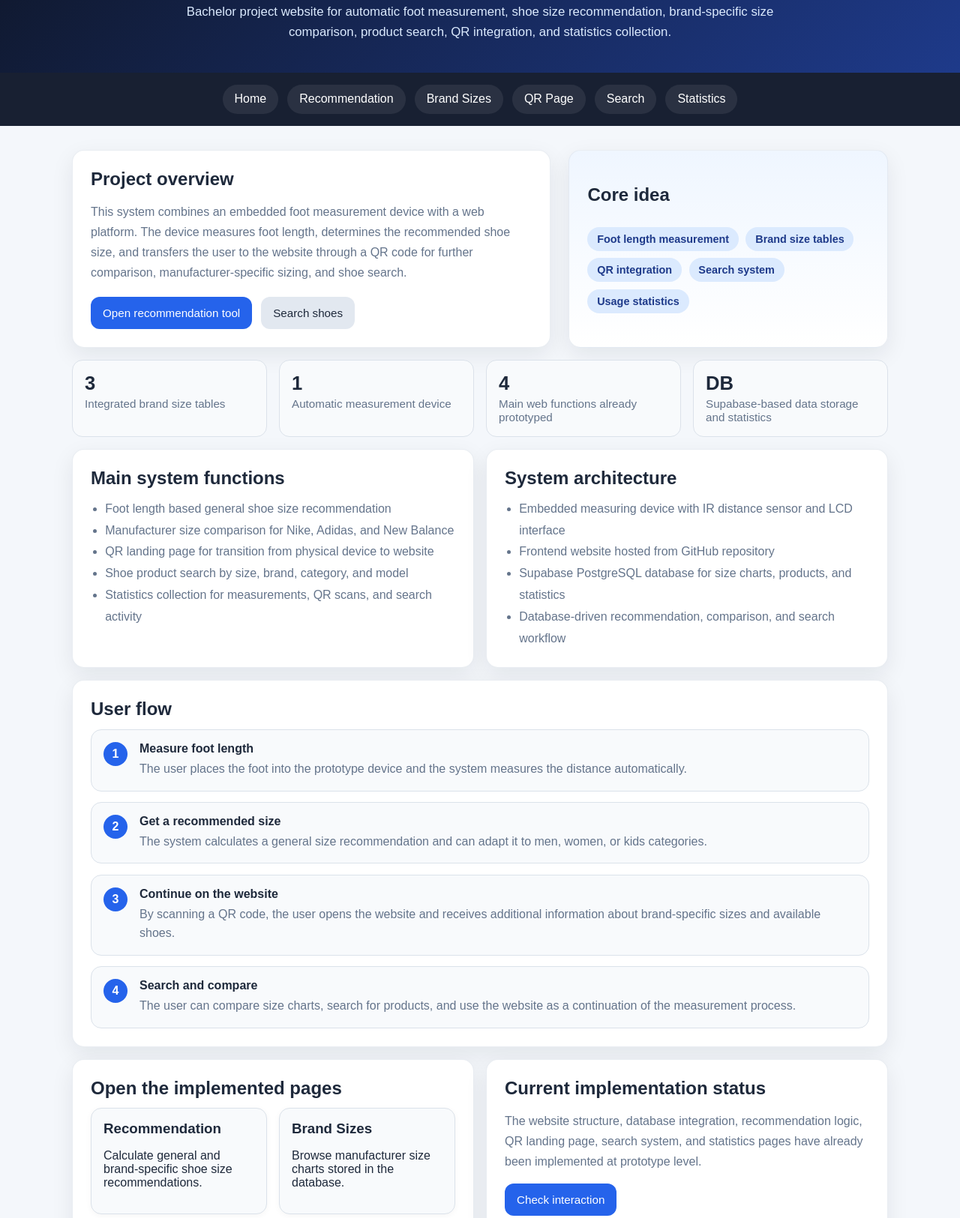
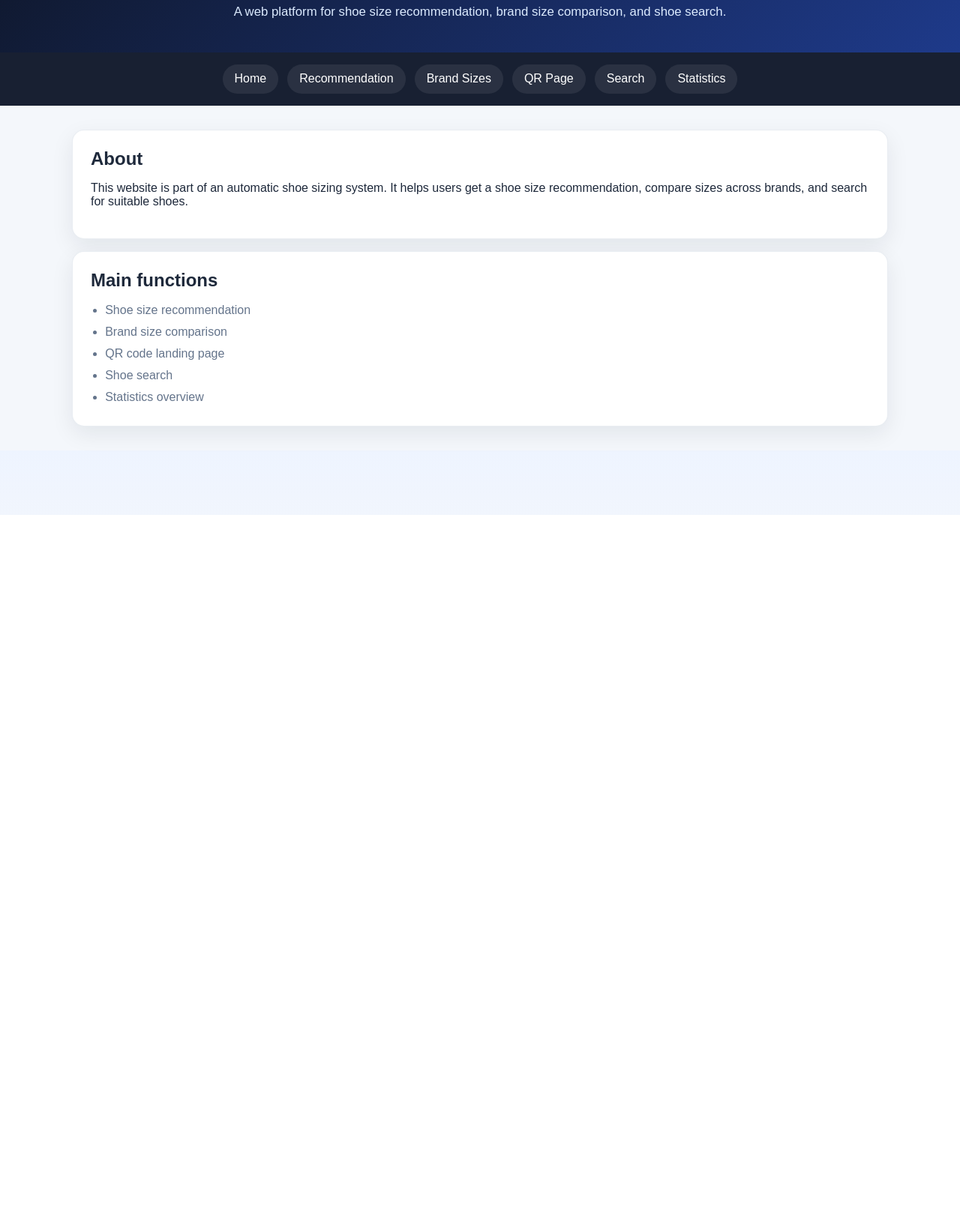
Before and after one commit to Trashdotmp3/shoe-sizing-system, a plain HTML site: page index.html in a window 1280 px wide. Shown: the part 113-1738 px from the top of the page at 75% size. After the commit the page ends 800 px from the top, so only its background shows below. Drawn offline with Linux system fonts and the light colour scheme.

Commit message:
Update index.html

```diff
--- a/index.html
+++ b/index.html
@@ -10,8 +10,7 @@
   <header class="site-header">
     <h1>Automatic Shoe Sizing System</h1>
     <p class="subtitle">
-      Bachelor project website for automatic foot measurement, shoe size recommendation,
-      brand-specific size comparison, product search, QR integration, and statistics collection.
+      A web platform for shoe size recommendation, brand size comparison, and shoe search.
     </p>
   </header>
 
@@ -25,154 +24,26 @@
   </nav>
 
   <main class="container">
-    <section class="hero-panel">
-      <article class="hero-card">
-        <h2>Project overview</h2>
-        <p class="hero-text">
-          This system combines an embedded foot measurement device with a web platform.
-          The device measures foot length, determines the recommended shoe size,
-          and transfers the user to the website through a QR code for further comparison,
-          manufacturer-specific sizing, and shoe search.
-        </p>
-
-        <div class="hero-actions">
-          <a class="button" href="pages/recommend.html">Open recommendation tool</a>
-          <a class="button secondary" href="pages/search.html">Search shoes</a>
-        </div>
-      </article>
-
-      <aside class="hero-card highlight-box">
-        <h2>Core idea</h2>
-        <div class="badge-row">
-          <span class="badge">Foot length measurement</span>
-          <span class="badge">Brand size tables</span>
-          <span class="badge">QR integration</span>
-          <span class="badge">Search system</span>
-          <span class="badge">Usage statistics</span>
-        </div>
-      </aside>
-    </section>
-
-    <section class="kpi-grid">
-      <div class="kpi">
-        <strong>3</strong>
-        <span>Integrated brand size tables</span>
-      </div>
-      <div class="kpi">
-        <strong>1</strong>
-        <span>Automatic measurement device</span>
-      </div>
-      <div class="kpi">
-        <strong>4</strong>
-        <span>Main web functions already prototyped</span>
-      </div>
-      <div class="kpi">
-        <strong>DB</strong>
-        <span>Supabase-based data storage and statistics</span>
-      </div>
-    </section>
-
-    <section class="two-col">
-      <article class="card">
-        <h2>Main system functions</h2>
-        <ul class="clean-list">
-          <li>Foot length based general shoe size recommendation</li>
-          <li>Manufacturer size comparison for Nike, Adidas, and New Balance</li>
-          <li>QR landing page for transition from physical device to website</li>
-          <li>Shoe product search by size, brand, category, and model</li>
-          <li>Statistics collection for measurements, QR scans, and search activity</li>
-        </ul>
-      </article>
-
-      <article class="card">
-        <h2>System architecture</h2>
-        <ul class="clean-list">
-          <li>Embedded measuring device with IR distance sensor and LCD interface</li>
-          <li>Frontend website hosted from GitHub repository</li>
-          <li>Supabase PostgreSQL database for size charts, products, and statistics</li>
-          <li>Database-driven recommendation, comparison, and search workflow</li>
-        </ul>
-      </article>
+    <section class="card">
+      <h2>About</h2>
+      <p>
+        This website is part of an automatic shoe sizing system.
+        It helps users get a shoe size recommendation, compare sizes across brands,
+        and search for suitable shoes.
+      </p>
     </section>
 
     <section class="card">
-      <h2>User flow</h2>
-      <div class="step-list">
-        <div class="step-item">
-          <div class="step-number">1</div>
-          <div class="step-content">
-            <strong>Measure foot length</strong>
-            <p>The user places the foot into the prototype device and the system measures the distance automatically.</p>
-          </div>
-        </div>
-
-        <div class="step-item">
-          <div class="step-number">2</div>
-          <div class="step-content">
-            <strong>Get a recommended size</strong>
-            <p>The system calculates a general size recommendation and can adapt it to men, women, or kids categories.</p>
-          </div>
-        </div>
-
-        <div class="step-item">
-          <div class="step-number">3</div>
-          <div class="step-content">
-            <strong>Continue on the website</strong>
-            <p>By scanning a QR code, the user opens the website and receives additional information about brand-specific sizes and available shoes.</p>
-          </div>
-        </div>
-
-        <div class="step-item">
-          <div class="step-number">4</div>
-          <div class="step-content">
-            <strong>Search and compare</strong>
-            <p>The user can compare size charts, search for products, and use the website as a continuation of the measurement process.</p>
-          </div>
-        </div>
-      </div>
-    </section>
-
-    <section class="two-col">
-      <article class="card">
-        <h2>Open the implemented pages</h2>
-        <div class="action-grid">
-          <a class="action-card" href="pages/recommend.html">
-            <h3>Recommendation</h3>
-            <p>Calculate general and brand-specific shoe size recommendations.</p>
-          </a>
-          <a class="action-card" href="pages/brand-sizes.html">
-            <h3>Brand Sizes</h3>
-            <p>Browse manufacturer size charts stored in the database.</p>
-          </a>
-          <a class="action-card" href="pages/search.html">
-            <h3>Search</h3>
-            <p>Find available shoes by size, category, brand, and model.</p>
-          </a>
-          <a class="action-card" href="pages/stats.html">
-            <h3>Statistics</h3>
-            <p>Review measurement, search, and QR code usage statistics.</p>
-          </a>
-        </div>
-      </article>
-
-      <article class="card">
-        <h2>Current implementation status</h2>
-        <p class="hero-text" id="status-text">
-          The website structure, database integration, recommendation logic, QR landing page,
-          search system, and statistics pages have already been implemented at prototype level.
-        </p>
-        <button id="test-button">Check interaction</button>
-      </article>
+      <h2>Main functions</h2>
+      <ul class="clean-list">
+        <li>Shoe size recommendation</li>
+        <li>Brand size comparison</li>
+        <li>QR code landing page</li>
+        <li>Shoe search</li>
+        <li>Statistics overview</li>
+      </ul>
     </section>
   </main>
-
-  <footer class="site-footer">
-    <div class="footer-inner">
-      <p><strong>Automatic Shoe Sizing System</strong></p>
-      <p>Bachelor project prototype website</p>
-      <p id="footer-year"></p>
-    </div>
-  </footer>
 
   <script src="script.js"></script>
 </body>
```
